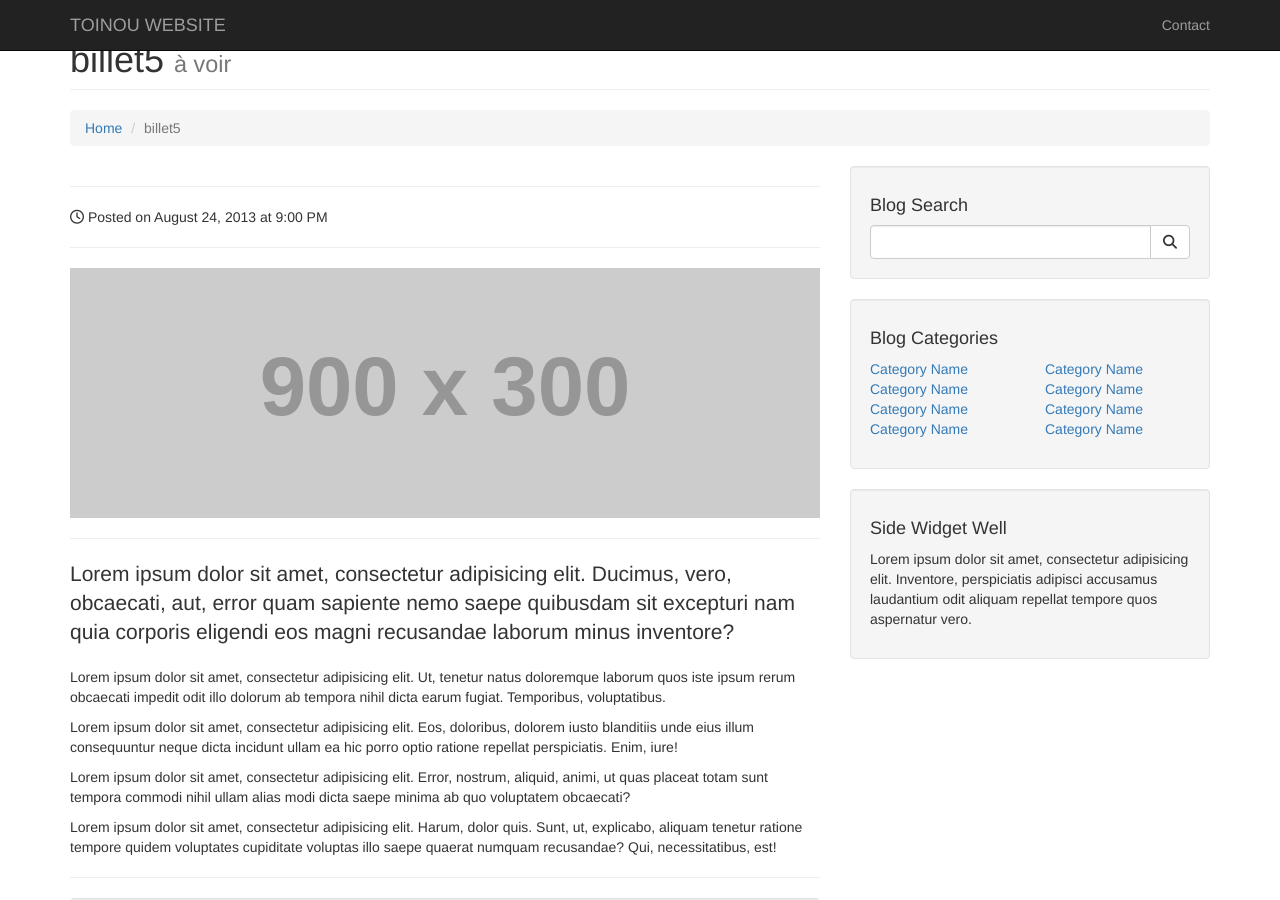
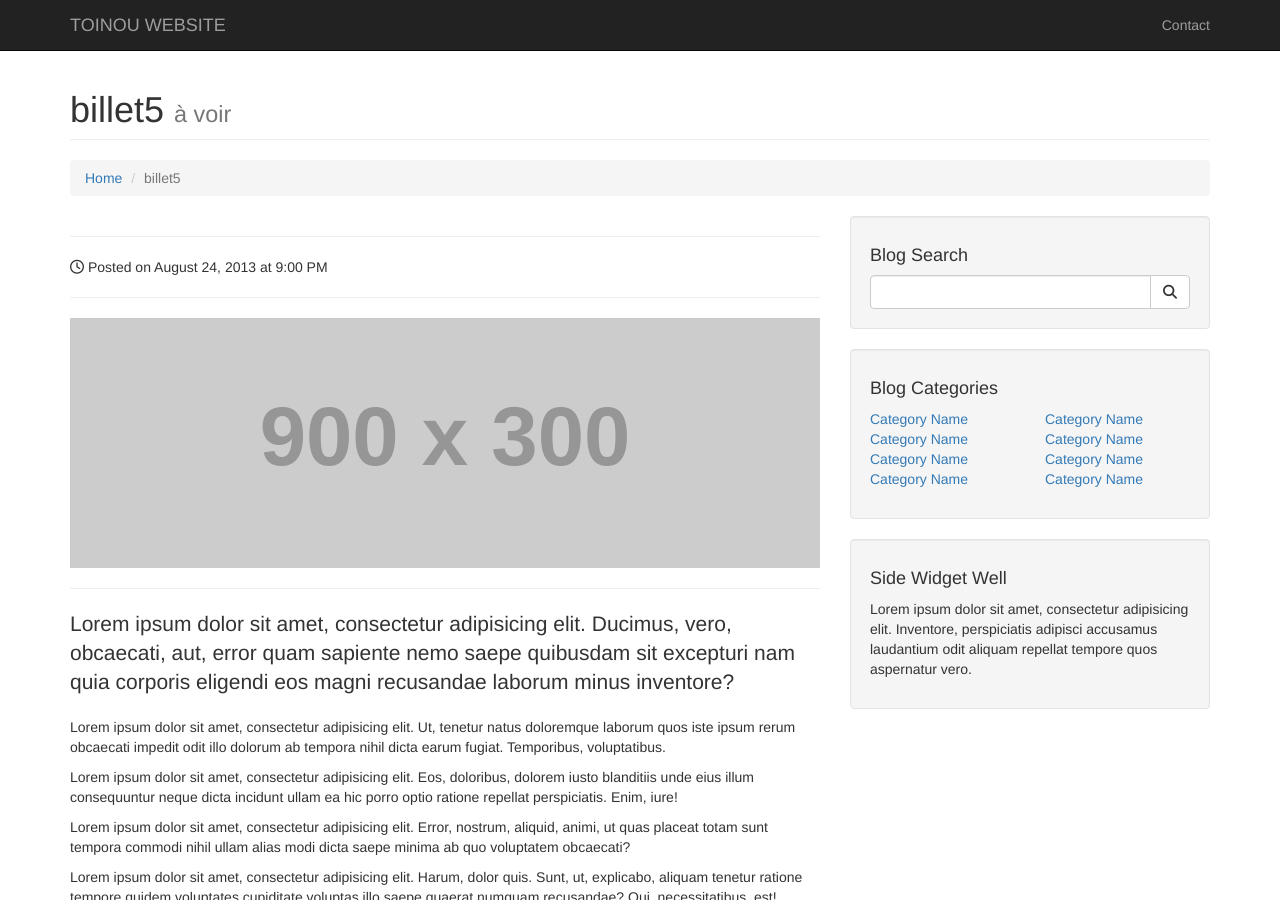
Before and after one commit to pouliant/pouliant.github.io, a Jekyll site: the page built from _posts/2015-11-02-billet 1.md, in a window 1280 px wide and 900 px high. Built offline with Jekyll 4.4.1, drawn with Linux system fonts in a browser that asks for light colours; nearby versions of some CDN libraries; library files that are not in the unit come from our copies.

Commit message:
modifs pages

```diff
--- a/_layouts/default.html
+++ b/_layouts/default.html
@@ -12,10 +12,10 @@
     <title>Modern Business - Start Bootstrap Template</title>
 
     <!-- Bootstrap Core CSS -->
-    <link href="css/bootstrap.min.css" rel="stylesheet">
+    <link href="/css/bootstrap.min.css" rel="stylesheet">
 
     <!-- Custom CSS -->
-    <link href="css/modern-business.css" rel="stylesheet">
+    <link href="/css/modern-business.css" rel="stylesheet">
 
     <!-- Custom Fonts -->
     <link href="font-awesome/css/font-awesome.min.css" rel="stylesheet" type="text/css">
```
